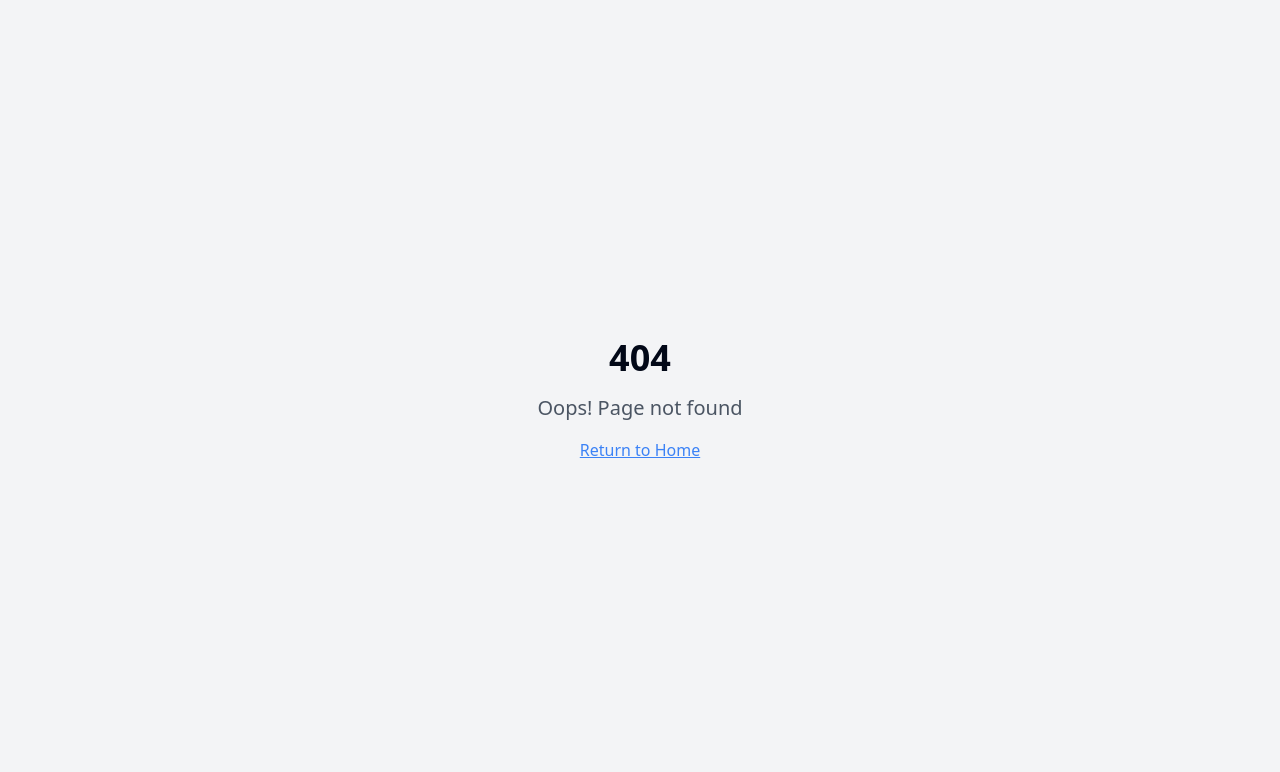
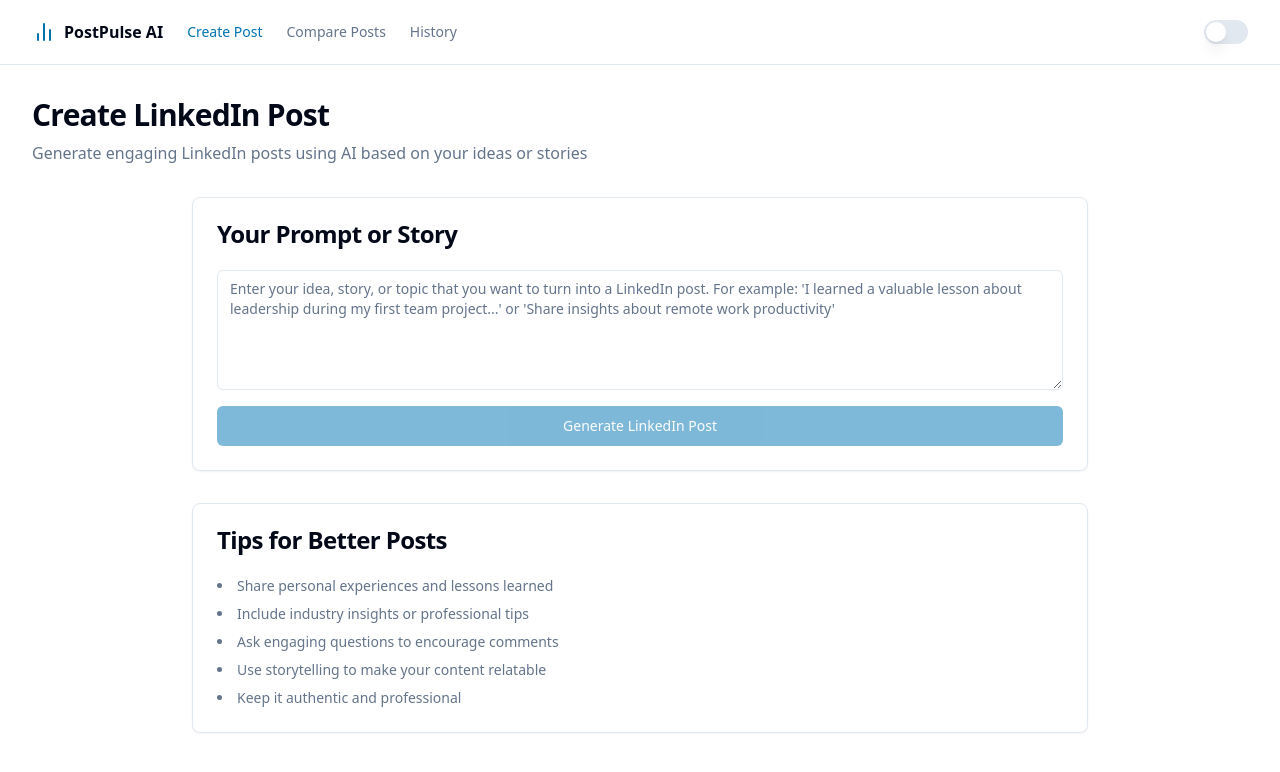
Before and after one commit to mnoumank/post-pulse-ai-insights, a React (Vite) app: page /create in a window 1280 px wide. Before the commit this address had no page. Shown: the top 772 px of the page. Built offline with nearby package versions, Linux system fonts and the light colour scheme.

Commit message:
feat: Add Create Post page
Adds a new "Create Post" page to generate LinkedIn posts from user prompts using AI, integrating with the existing navigation.

```diff
--- a/src/App.tsx
+++ b/src/App.tsx
@@ -7,6 +7,7 @@ import { BrowserRouter, Routes, Route } from "react-router-dom";
 import { PostComparisonProvider } from "./context/PostComparisonContext";
 import { ThemeProvider } from "./context/ThemeContext";
 import LandingPage from "./pages/LandingPage";
+import CreatePostPage from "./pages/CreatePostPage";
 import ComparisonPage from "./pages/ComparisonPage";
 import HistoryPage from "./pages/HistoryPage";
 import NotFound from "./pages/NotFound";
@@ -23,6 +24,7 @@ const App = () => (
           <BrowserRouter>
             <Routes>
               <Route path="/" element={<LandingPage />} />
+              <Route path="/create" element={<CreatePostPage />} />
               <Route path="/compare" element={<ComparisonPage />} />
               <Route path="/history" element={<HistoryPage />} />
               <Route path="*" element={<NotFound />} />
--- a/src/components/Navbar.tsx
+++ b/src/components/Navbar.tsx
@@ -18,6 +18,14 @@ export function Navbar() {
           </Link>
 
           <nav className="hidden md:flex gap-6">
+            <Link
+              to="/create"
+              className={`text-sm font-medium transition-colors hover:text-primary ${
+                location.pathname === '/create' ? 'text-primary' : 'text-muted-foreground'
+              }`}
+            >
+              Create Post
+            </Link>
             <Link
               to="/compare"
               className={`text-sm font-medium transition-colors hover:text-primary ${
--- /dev/null
+++ b/src/pages/CreatePostPage.tsx
@@ -0,0 +1,151 @@
+
+import React, { useState } from 'react';
+import { Navbar } from '@/components/Navbar';
+import { PageTransition } from '@/components/PageTransition';
+import { Button } from '@/components/ui/button';
+import { Textarea } from '@/components/ui/textarea';
+import { Card, CardContent, CardHeader, CardTitle } from '@/components/ui/card';
+import { toast } from '@/hooks/use-toast';
+
+export default function CreatePostPage() {
+  const [prompt, setPrompt] = useState('');
+  const [generatedPost, setGeneratedPost] = useState('');
+  const [isGenerating, setIsGenerating] = useState(false);
+
+  const handleGenerate = async () => {
+    if (!prompt.trim()) {
+      toast({
+        title: 'Error',
+        description: 'Please enter a prompt to generate a LinkedIn post.',
+        variant: 'destructive',
+      });
+      return;
+    }
+
+    setIsGenerating(true);
+    try {
+      const response = await fetch('/api/rest/v1/functions/generate-linkedin-post/invoke', {
+        method: 'POST',
+        headers: {
+          'Content-Type': 'application/json',
+          'Authorization': `Bearer eyJhbGciOiJIUzI1NiIsInR5cCI6IkpXVCJ9.eyJpc3MiOiJzdXBhYmFzZSIsInJlZiI6ImVjem11bWV5YnVpbGJ3b2doY3dkIiwicm9sZSI6ImFub24iLCJpYXQiOjE3NDQ4MDYwMzMsImV4cCI6MjA2MDM4MjAzM30.0XOVeH7svDmsXRgjmiMWdqCOXLu3-_GP4JaQVFx48ZQ`,
+        },
+        body: JSON.stringify({ prompt }),
+      });
+
+      if (!response.ok) {
+        throw new Error('Failed to generate post');
+      }
+
+      const result = await response.json();
+      setGeneratedPost(result.post);
+
+      toast({
+        title: 'Success',
+        description: 'LinkedIn post generated successfully!',
+      });
+    } catch (error) {
+      console.error('Error generating post:', error);
+      toast({
+        title: 'Error',
+        description: 'Failed to generate LinkedIn post. Please try again.',
+        variant: 'destructive',
+      });
+    } finally {
+      setIsGenerating(false);
+    }
+  };
+
+  const handleCopyToClipboard = async () => {
+    try {
+      await navigator.clipboard.writeText(generatedPost);
+      toast({
+        title: 'Copied!',
+        description: 'Post copied to clipboard successfully.',
+      });
+    } catch (error) {
+      toast({
+        title: 'Error',
+        description: 'Failed to copy to clipboard.',
+        variant: 'destructive',
+      });
+    }
+  };
+
+  return (
+    <PageTransition>
+      <div className="flex min-h-screen flex-col">
+        <Navbar />
+
+        <main className="flex-1 container py-8">
+          <div className="mb-8">
+            <h1 className="text-3xl font-bold tracking-tight">Create LinkedIn Post</h1>
+            <p className="text-muted-foreground mt-2">
+              Generate engaging LinkedIn posts using AI based on your ideas or stories
+            </p>
+          </div>
+
+          <div className="max-w-4xl mx-auto space-y-8">
+            {/* Input Section */}
+            <Card>
+              <CardHeader>
+                <CardTitle>Your Prompt or Story</CardTitle>
+              </CardHeader>
+              <CardContent className="space-y-4">
+                <Textarea
+                  placeholder="Enter your idea, story, or topic that you want to turn into a LinkedIn post. For example: 'I learned a valuable lesson about leadership during my first team project...' or 'Share insights about remote work productivity'"
+                  value={prompt}
+                  onChange={(e) => setPrompt(e.target.value)}
+                  className="min-h-[120px]"
+                />
+                <Button
+                  onClick={handleGenerate}
+                  disabled={!prompt.trim() || isGenerating}
+                  className="w-full"
+                >
+                  {isGenerating ? 'Generating Post...' : 'Generate LinkedIn Post'}
+                </Button>
+              </CardContent>
+            </Card>
+
+            {/* Generated Post Section */}
+            {generatedPost && (
+              <Card>
+                <CardHeader className="flex flex-row items-center justify-between">
+                  <CardTitle>Generated LinkedIn Post</CardTitle>
+                  <Button
+                    variant="outline"
+                    onClick={handleCopyToClipboard}
+                  >
+                    Copy to Clipboard
+                  </Button>
+                </CardHeader>
+                <CardContent>
+                  <div className="bg-muted p-4 rounded-lg whitespace-pre-wrap">
+                    {generatedPost}
+                  </div>
+                </CardContent>
+              </Card>
+            )}
+
+            {/* Tips Section */}
+            <Card>
+              <CardHeader>
+                <CardTitle>Tips for Better Posts</CardTitle>
+              </CardHeader>
+              <CardContent>
+                <ul className="list-disc list-inside space-y-2 text-sm text-muted-foreground">
+                  <li>Share personal experiences and lessons learned</li>
+                  <li>Include industry insights or professional tips</li>
+                  <li>Ask engaging questions to encourage comments</li>
+                  <li>Use storytelling to make your content relatable</li>
+                  <li>Keep it authentic and professional</li>
+                </ul>
+              </CardContent>
+            </Card>
+          </div>
+        </main>
+      </div>
+    </PageTransition>
+  );
+}
```
Also changed, not shown: 1 other file (tests, documents, lock files or other folders).
